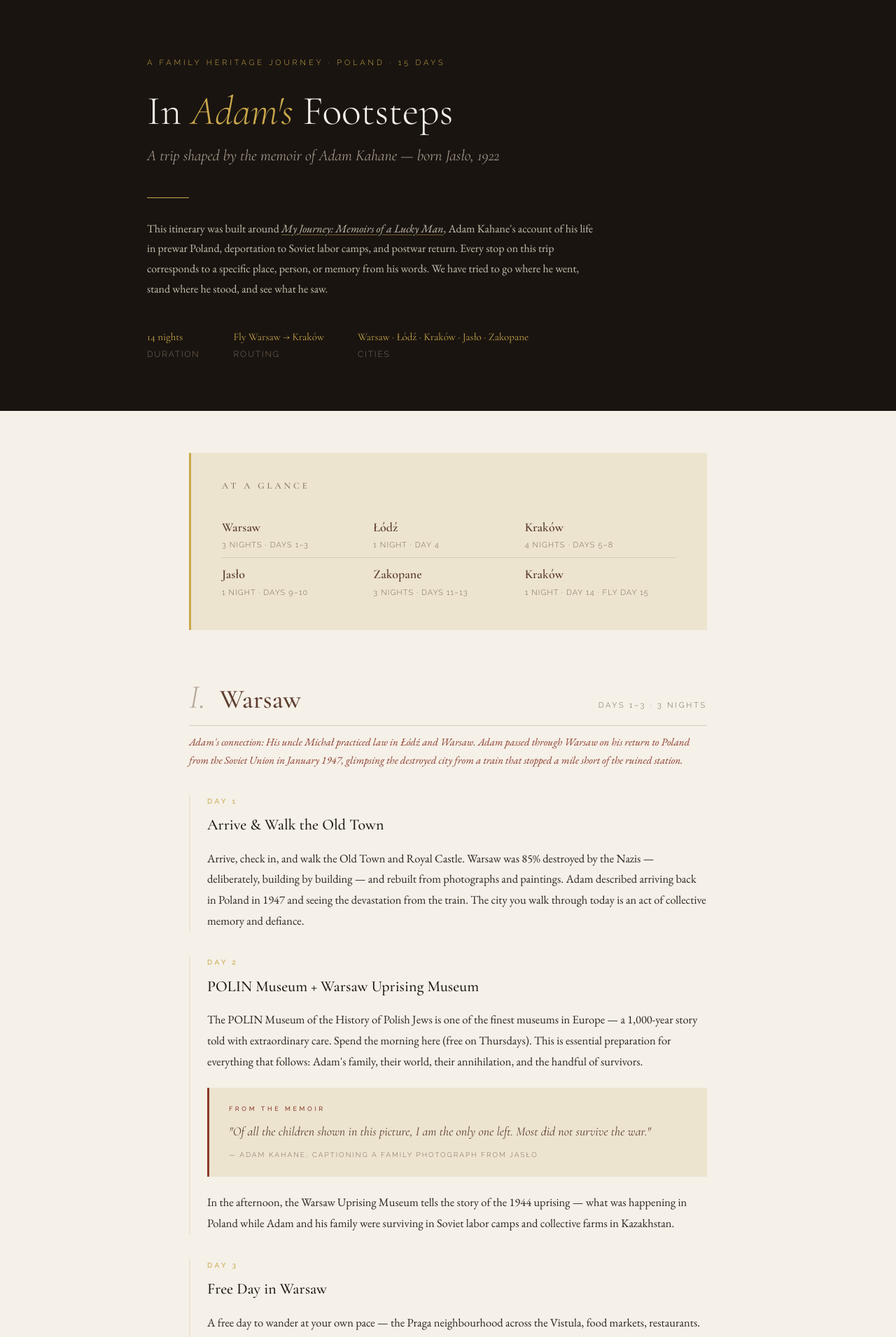
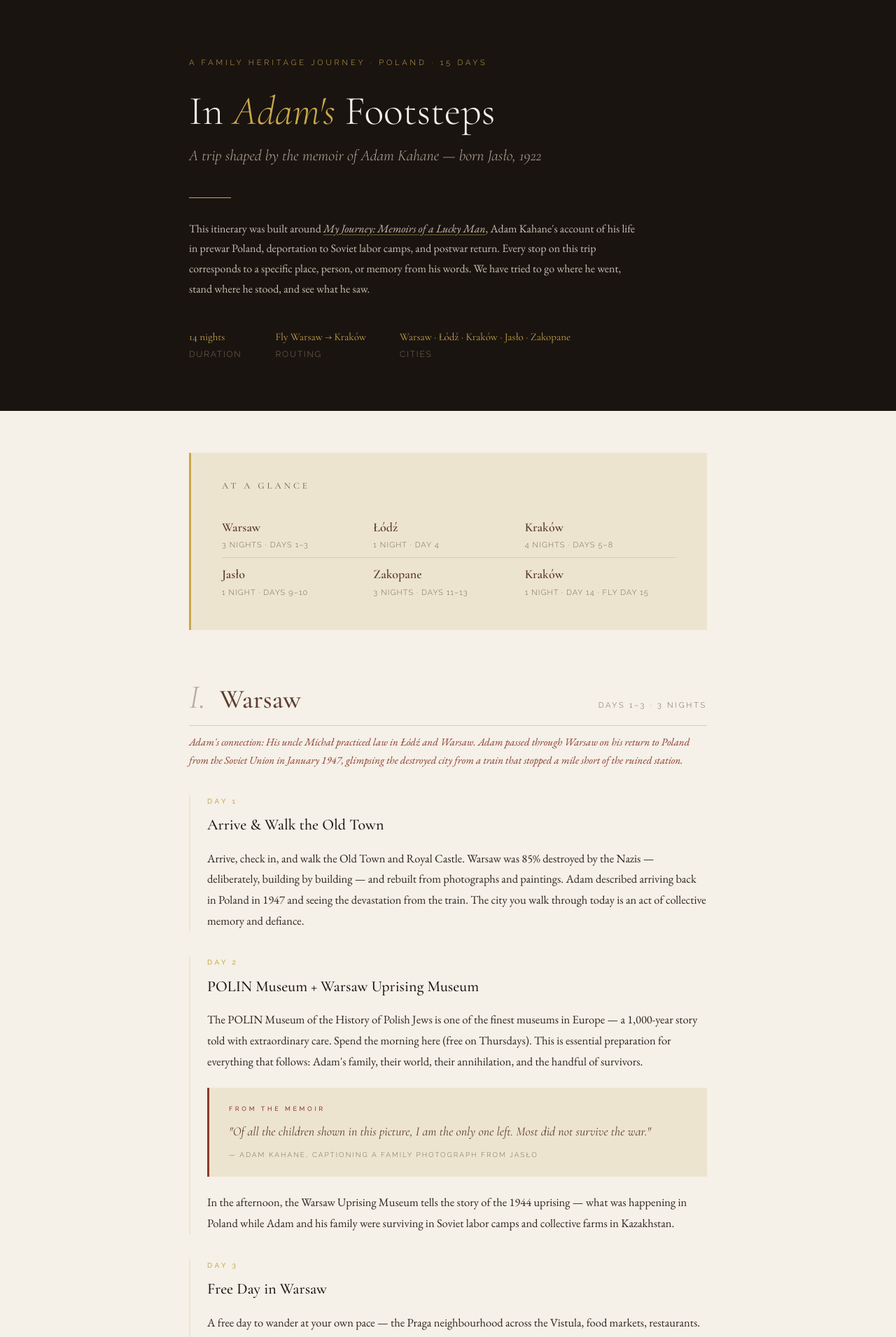
Before and after one commit to LordOfCorners/lordofcorners.github.io, a Jekyll site: the page poland-itinerary.html, which Jekyll copies as it is, in a window 1280 px wide. Shown: the top 1910 px of the page at 70% size. Built offline with Jekyll 4.4.1, drawn with Linux system fonts in a browser that asks for light colours.

Commit message:
Fix header alignment on desktop, keep mobile padding correct
Co-Authored-By: Claude Sonnet 4.6 <noreply@anthropic.com>

```diff
--- a/poland-itinerary.html
+++ b/poland-itinerary.html
@@ -53,6 +53,7 @@
   .header-inner {
     max-width: 860px;
     margin: 0 auto;
+    padding: 0 60px;
     position: relative;
     z-index: 1;
   }
@@ -528,6 +529,10 @@
       gap: 20px;
     }
 
+    .header-inner {
+      padding: 0;
+    }
+
     .main {
       padding: 0 24px 80px;
     }
```
